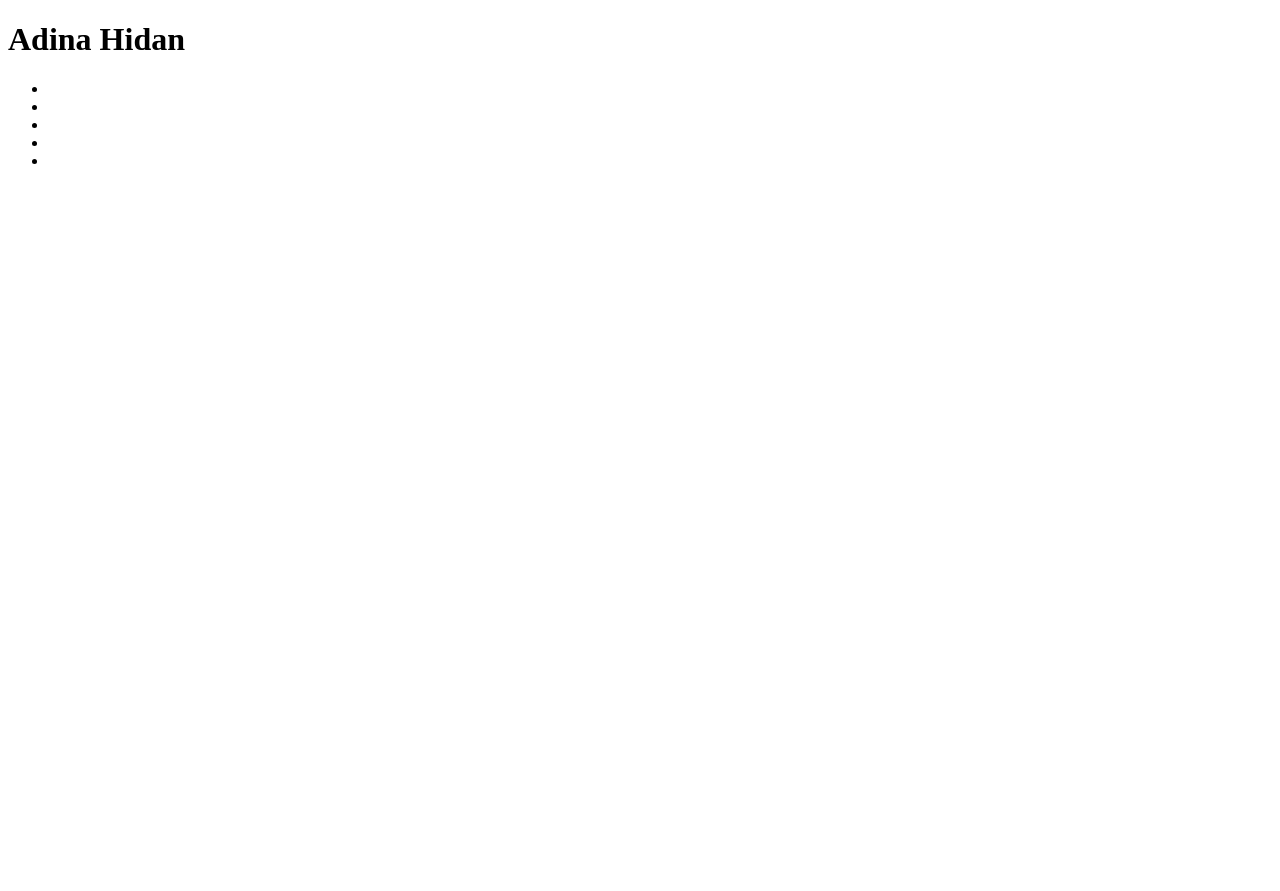
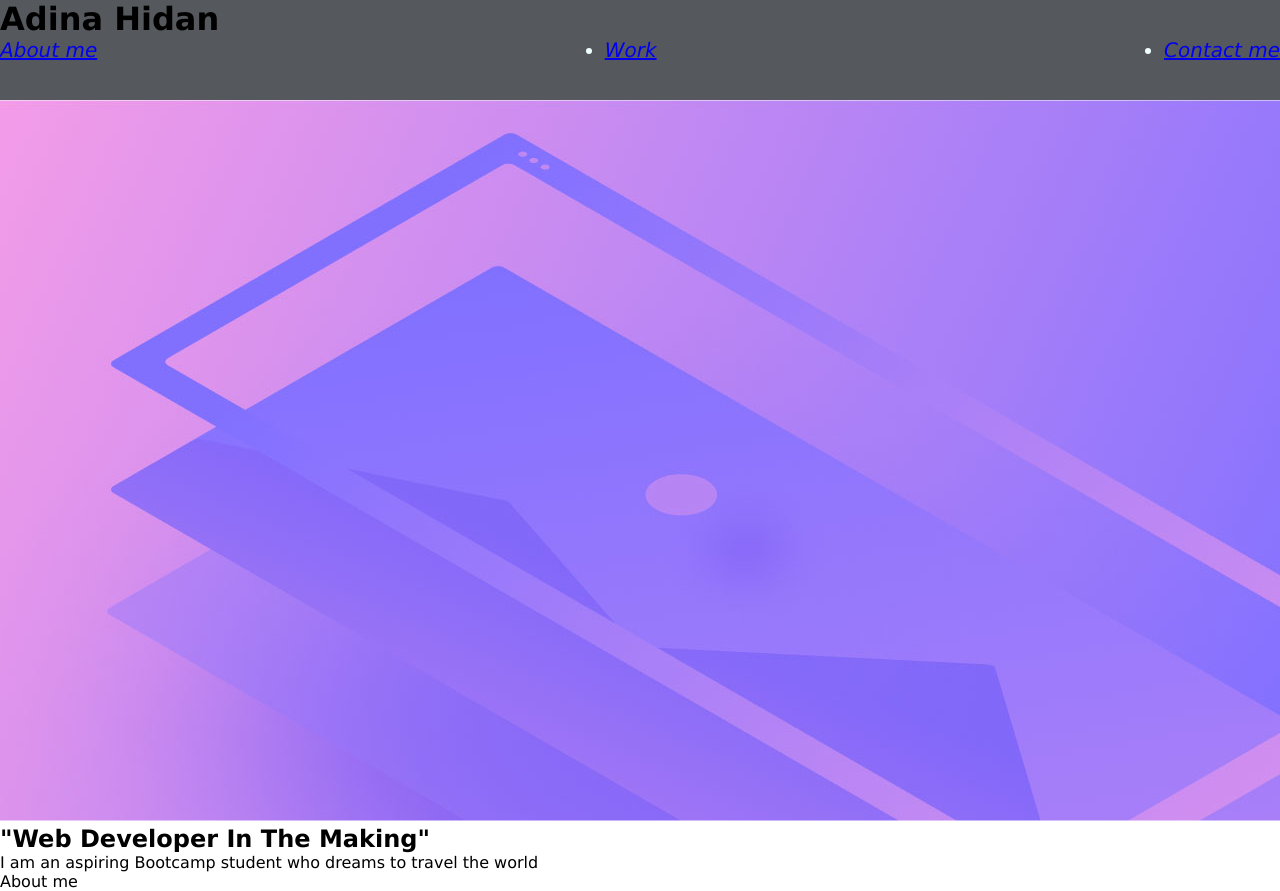
Before and after one commit to Adinahidan/bootcamp-student-portfolio-project, a plain HTML site: page index.html in a window 1280 px wide. Before the commit the page ends 800 px from the top, so only its background shows below. Drawn offline with Linux system fonts and the light colour scheme.

Commit message:
third commit

```diff
--- a/assets/style.css
+++ b/assets/style.css
@@ -0,0 +1,35 @@
+
+    *{
+        font-family: 'Lucida Sans', 'Lucida Sans Regular', 'Lucida Grande', 'Lucida Sans Unicode', Geneva, Verdana, sans-serif;
+        margin: 0;
+        padding: 0;
+        box-sizing: border-box;
+
+    }
+    .body{
+    background: hsl(214, 67%, 77%);
+    margin: 0;
+    box-sizing: border-box;
+    scroll-behavior: smooth;
+}
+.container{
+height: 100px;
+width: 100%;
+background-color: #55585c;
+justify-content: flex-end;
+}
+.nav-item {
+    display: flex;
+    flex-direction: row;
+    align-items: center;
+    justify-content: space-between;
+   color: azure;
+   font-size: 20px;
+    font-style: italic;
+}
+#subtitle{
+    font-display: left ;
+}
+#aside{
+
+}
--- a/index.html
+++ b/index.html
@@ -10,27 +10,46 @@
 
 </head>
 <body>
-   <div class="header">
-        <h1> Adina Hidan</h1>
-        <ul>
-            <li a ref=""></li>
-            <li></li>
-            <li></li>
-            <li></li>
-            <li></li>
+  <header class="container">
+   <div >
+   <h1> Adina Hidan</h1>
+   <nav>
+
+        <ul class="nav-item">
+
+            <li><a href="#">About me</a></li>
+            <li><a href="#">Work</a></li>
+            <li><a href="#">Contact me</a></li>
+
 
         </ul>
-</div>
+    </nav>
+    </header>
+    </div>
 
-    <div></div>
-    <div></div>
+    </div
+    class="banner-image">
+    <img src="./assets/backround_image.jpg">
+        <h2 id="subtitle">"Web Developer In The Making"</h2>
+    </div>
+
+    <div>
+        <p> I am an aspiring Bootcamp student who dreams to travel the world</p>
+        <aside id="side-note"> About me</aside>
+    </div>
+    <div
+        class="box"></div>
+
     <div>
         <div></div>
         <div></div>
         <div></div>
         <div></div>
     </div>
-       <div><footer></footer></div>
+       <div><footer class="contact-container">
+
+
+       </footer></div>
 
 
 </body>
```
